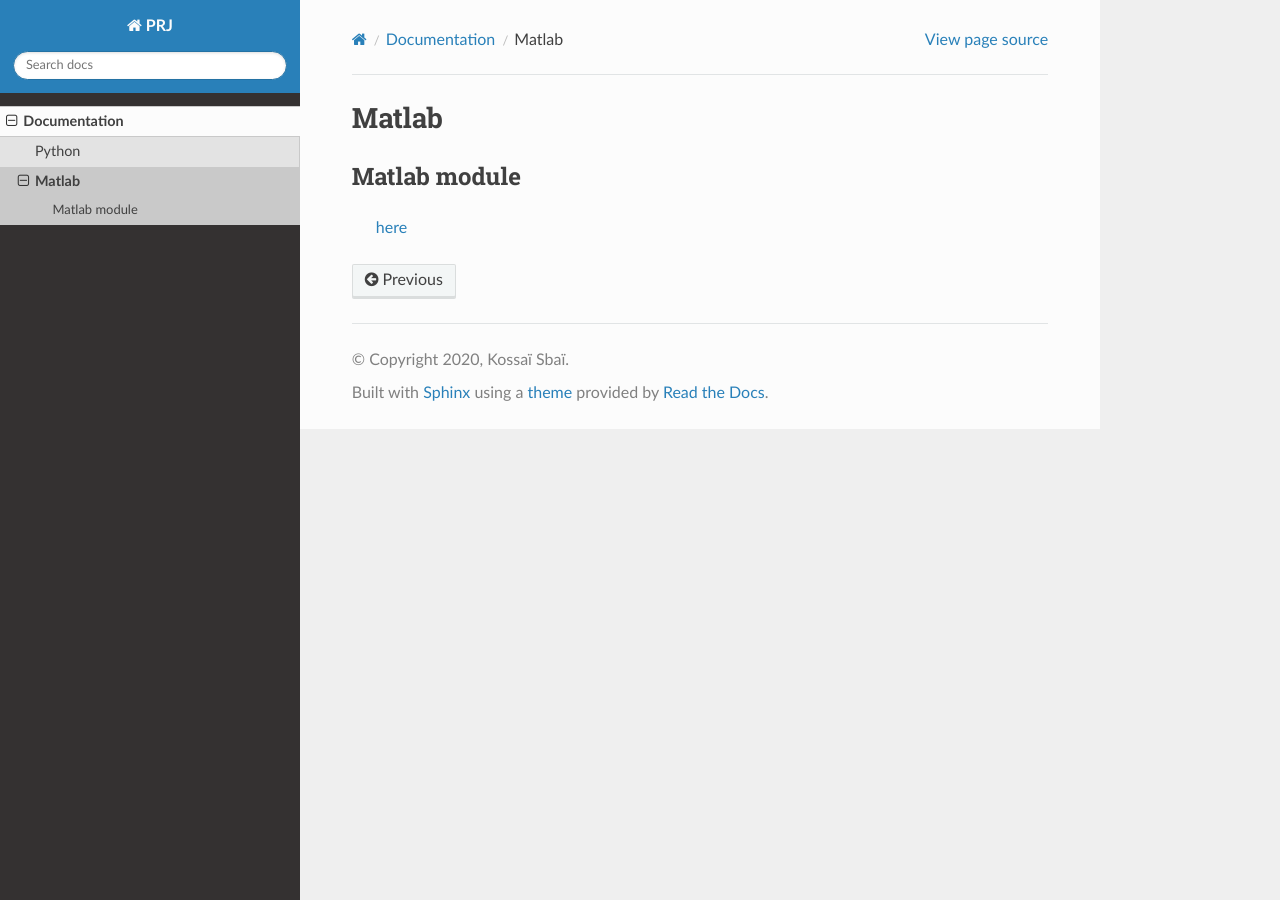
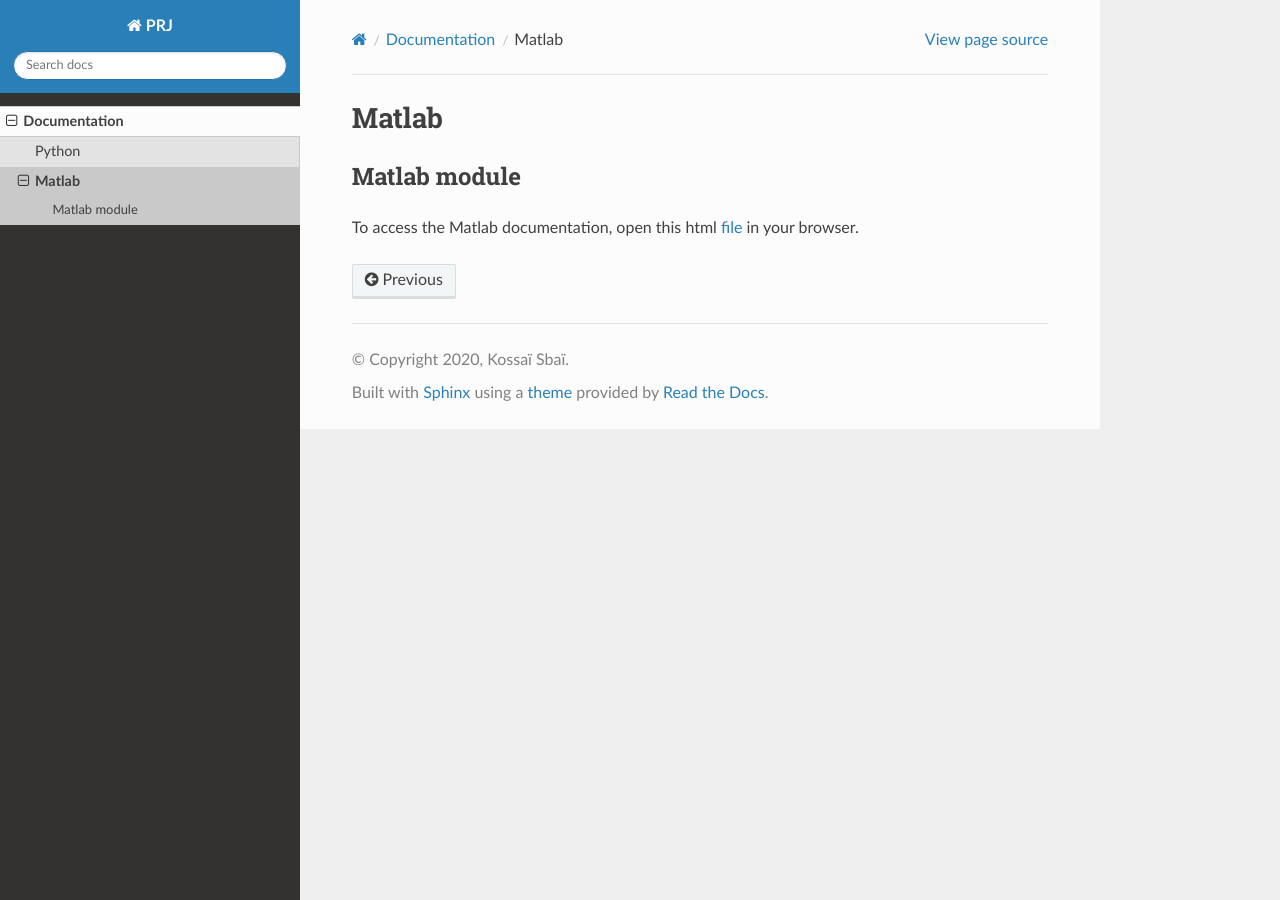
Before and after one commit to KossaiSbai/PRJ, a Sphinx documentation site: the page built from docs/matlab.rst, in a window 1280 px wide. Built offline with Sphinx 7.4.7 and the Read the Docs theme 2.0.0, drawn with Linux system fonts in a browser that asks for light colours.

Commit message:
Troubleshoot hyperlink bug

```diff
--- a/docs/matlab.rst
+++ b/docs/matlab.rst
@@ -3,4 +3,4 @@ Matlab
 
 Matlab module
 -------------
- `here <http://localhost:63342/PRJ/matlab/html/PRJ.html?_ijt=up58v36hueeh7kl3is1v39j3f6>`_
+To access the Matlab documentation, open this html `file <https://github.com/KossaiSbai/PRJ/blob/master/matlab/html/PRJ.html>`_ in your browser.
```
